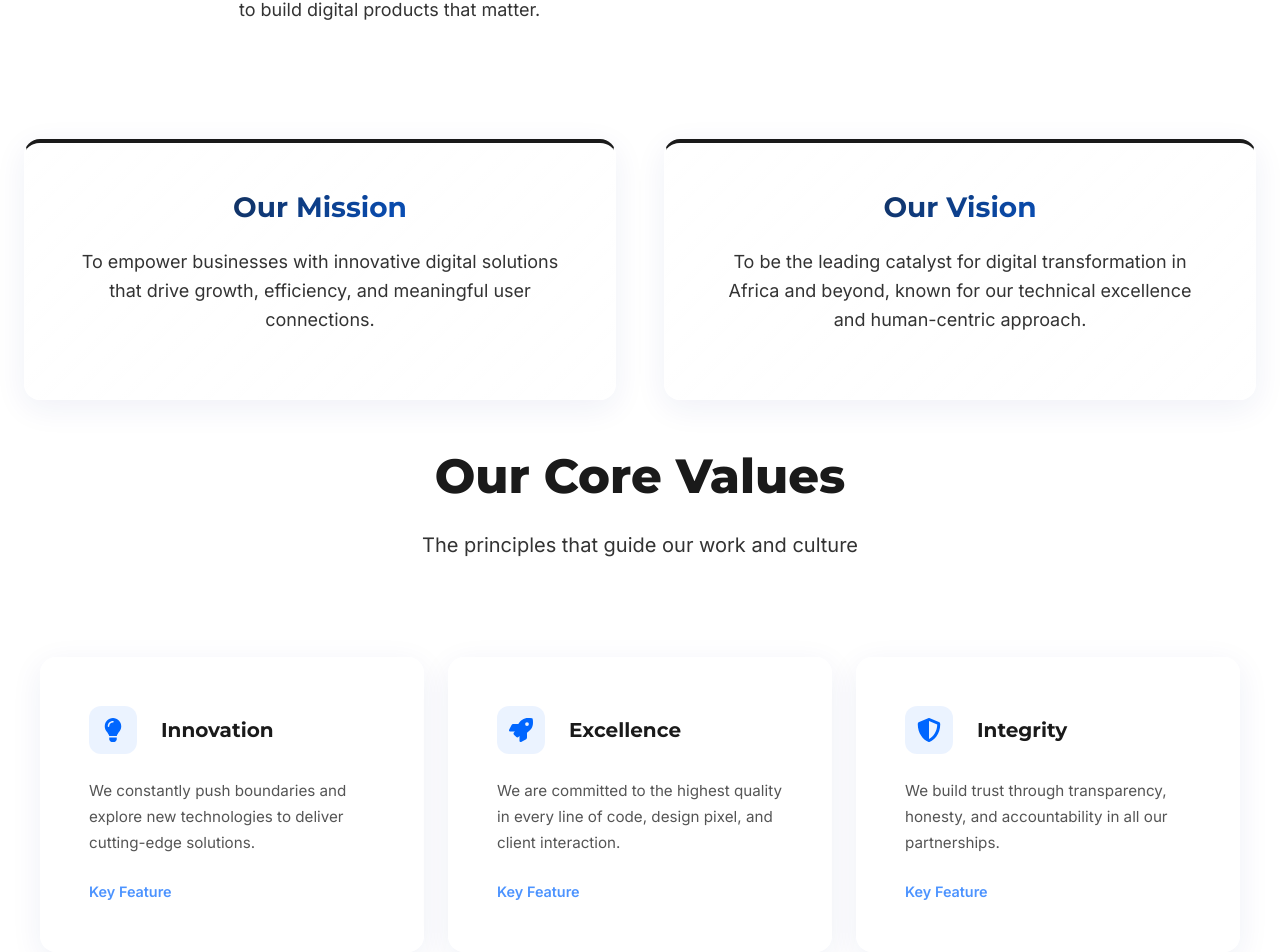
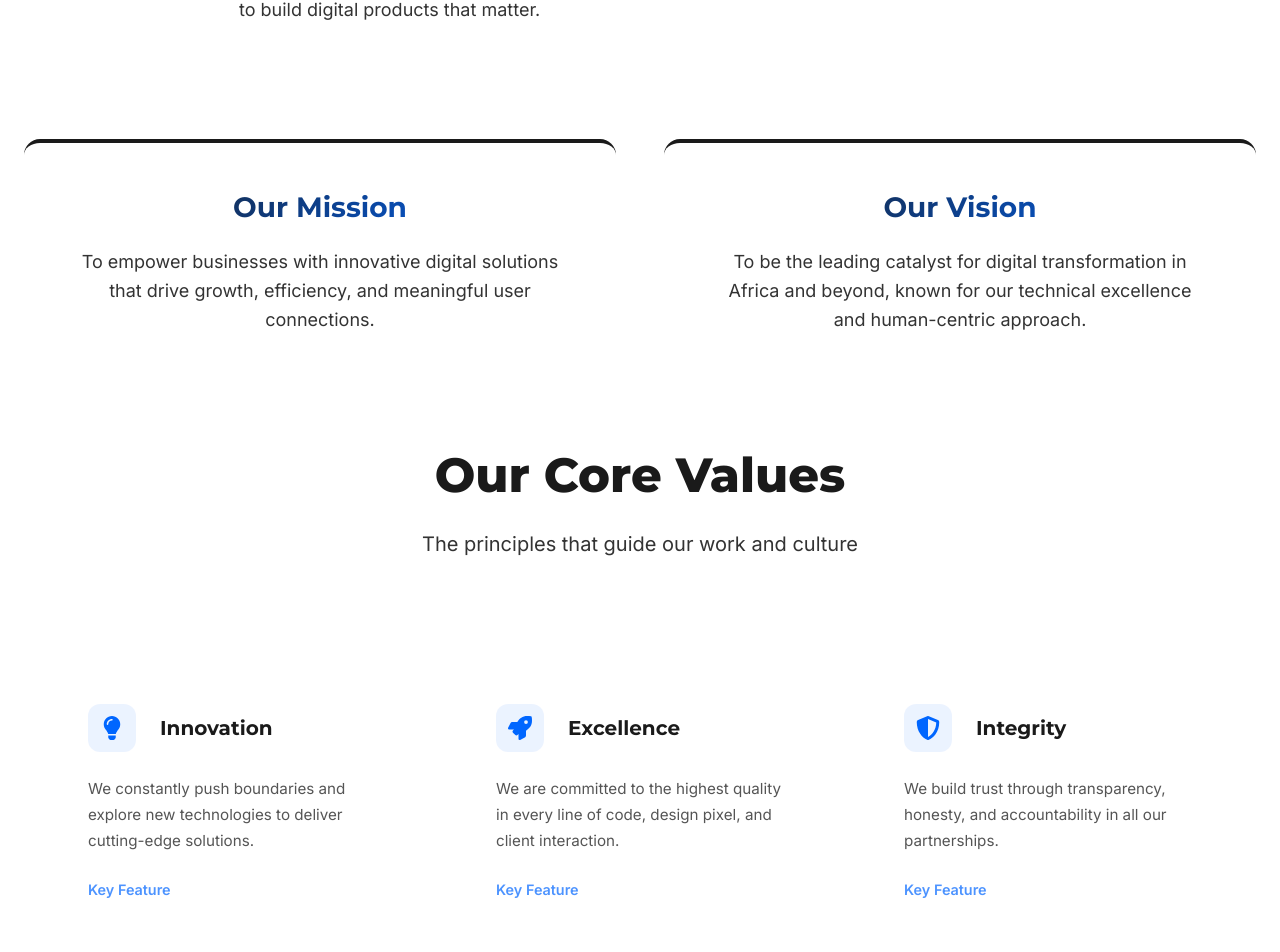
Before and after one commit to chrisarpong/stadnet-technologies, a React (Vite) app: page /about in a window 1280 px wide. Shown: the part 1035-1987 px from the top of the page. Built offline with nearby package versions, Linux system fonts and the light colour scheme.

Commit message:
UI Polish: Remove service underline and blend card backgrounds

```diff
--- a/src/components/InteractiveServiceCards.css
+++ b/src/components/InteractiveServiceCards.css
@@ -57,15 +57,15 @@
     flex: 1 1 calc(33.333% - 1.5rem);
     min-width: 280px;
     padding: var(--spacing-xl);
-    background: var(--glass-bg);
-    backdrop-filter: blur(var(--glass-blur));
-    -webkit-backdrop-filter: blur(var(--glass-blur));
-    border: 1px solid var(--glass-border);
+    background: transparent;
+    backdrop-filter: none;
+    -webkit-backdrop-filter: none;
+    border: none;
     opacity: 0;
     transform: translateY(20px);
     transition: all 0.4s cubic-bezier(0.4, 0, 0.2, 1);
     border-radius: var(--radius-lg);
-    box-shadow: var(--glass-shadow);
+    box-shadow: none;
 }
 
 .service-item.slide-in {
@@ -75,9 +75,9 @@
 
 .service-item:hover {
     transform: translateY(-5px);
-    background: var(--glass-bg-light);
-    border-color: var(--glass-border-strong);
-    box-shadow: var(--glass-shadow-hover);
+    background: transparent;
+    border-color: transparent;
+    box-shadow: none;
 }
 
 /* Service Number — hidden in card layout */
@@ -158,19 +158,9 @@
     margin-top: auto;
 }
 
+/* Underline removed */
 .service-link::after {
-    content: '';
-    position: absolute;
-    bottom: -2px;
-    left: 0;
-    width: 0;
-    height: 2px;
-    background: var(--color-accent);
-    transition: width var(--transition-normal);
-}
-
-.service-link:hover::after {
-    width: 100%;
+    display: none;
 }
 
 .service-link:hover {
--- a/src/index.css
+++ b/src/index.css
@@ -191,35 +191,27 @@ a:hover {
 }
 
 .glass-card {
-  background: var(--glass-bg);
-  backdrop-filter: blur(var(--glass-blur));
-  -webkit-backdrop-filter: blur(var(--glass-blur));
-  border: 1px solid var(--glass-border);
+  background: transparent;
+  backdrop-filter: none;
+  -webkit-backdrop-filter: none;
+  border: none;
   padding: var(--spacing-lg);
   border-radius: var(--radius-lg);
-  box-shadow: var(--glass-shadow);
+  box-shadow: none;
   transition: all var(--transition-normal);
   position: relative;
   overflow: hidden;
 }
 
 .glass-card::before {
-  content: '';
-  position: absolute;
-  top: 0;
-  left: 0;
-  right: 0;
-  height: 100%;
-  background: linear-gradient(135deg, rgba(255, 255, 255, 0.4) 0%, rgba(255, 255, 255, 0) 100%);
-  z-index: -1;
-  pointer-events: none;
+  display: none;
 }
 
 .glass-card:hover {
   transform: translateY(-5px);
-  box-shadow: var(--glass-shadow-hover);
-  border-color: var(--glass-border-strong);
-  background: var(--glass-bg-light);
+  box-shadow: none;
+  border-color: transparent;
+  background: transparent;
 }
 
 /* === BUTTONS === */
--- a/src/pages/Contact.css
+++ b/src/pages/Contact.css
@@ -21,11 +21,10 @@
 .contact-option-card {
     padding: var(--spacing-xl);
     text-align: center;
-    background: rgba(255, 255, 255, 0.05);
-    /* Blend with background */
-    backdrop-filter: blur(10px);
-    -webkit-backdrop-filter: blur(10px);
-    border: 1px solid rgba(255, 255, 255, 0.1);
+    background: transparent;
+    backdrop-filter: none;
+    -webkit-backdrop-filter: none;
+    border: none;
     border-radius: var(--radius-lg);
     box-shadow: none;
     transition: all var(--transition-normal);
@@ -37,10 +36,9 @@
 
 .contact-option-card:hover {
     transform: translateY(-5px);
-    background: rgba(128, 128, 128, 0.15);
-    /* Greyish hover */
-    border-color: rgba(255, 255, 255, 0.3);
-    box-shadow: 0 10px 30px rgba(0, 0, 0, 0.1);
+    background: transparent;
+    border-color: transparent;
+    box-shadow: none;
 }
 
 .icon-wrapper {
@@ -105,19 +103,18 @@
     max-width: 800px;
     margin: 0 auto;
     padding: var(--spacing-2xl);
-    background: rgba(255, 255, 255, 0.05);
-    /* Blend with background */
-    backdrop-filter: blur(10px);
-    -webkit-backdrop-filter: blur(10px);
-    border: 1px solid rgba(255, 255, 255, 0.1);
+    background: transparent;
+    backdrop-filter: none;
+    -webkit-backdrop-filter: none;
+    border: none;
     border-radius: var(--radius-lg);
     box-shadow: none;
     transition: all var(--transition-normal);
 }
 
 .form-wrapper:hover {
-    background: rgba(128, 128, 128, 0.05);
-    border-color: rgba(255, 255, 255, 0.2);
+    background: transparent;
+    border-color: transparent;
 }
 
 .contact-form {
```
